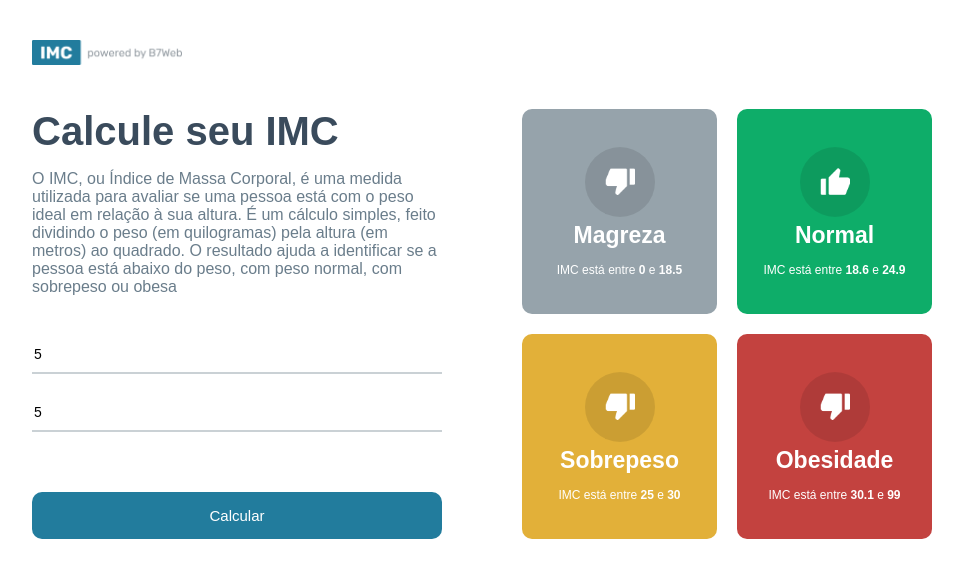
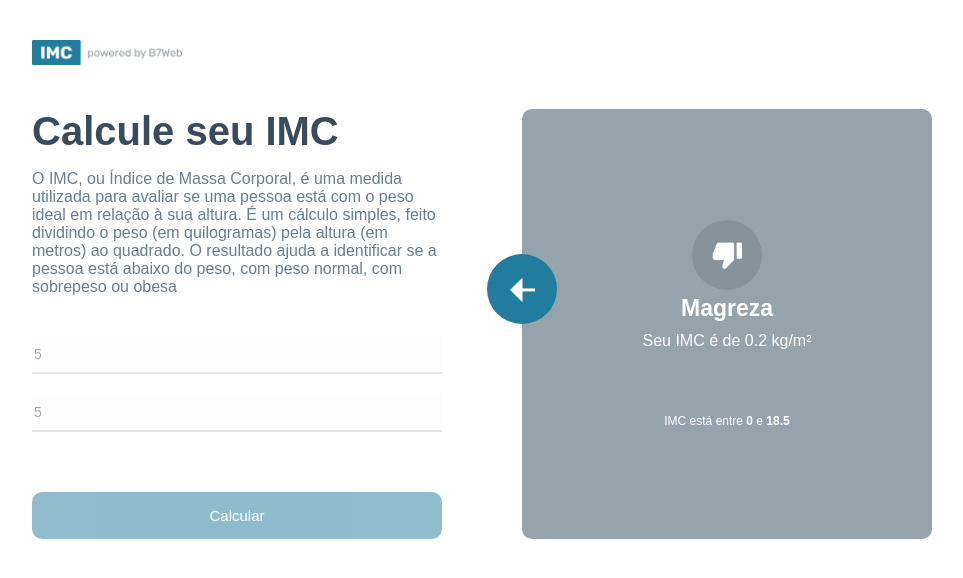
Before and after one commit to micas-tsx/calculadora-imc, a React (Create React App) app: page / in a window 1280 px wide. Both pictures are taken after typing "5", "5" into the empty fields and a click on the button "Calcular". Shown: the top 578 px of the page, without its empty margins (158-1121 px from the left). Built offline with nearby package versions, Linux system fonts and the light colour scheme.

Commit message:
feat: disabled input and button when see the imc

```diff
--- a/src/App.module.css
+++ b/src/App.module.css
@@ -39,6 +39,11 @@
   font-size: 14px;
   outline: 0;
 }
+
+.container .leftSide input:disabled {
+  opacity: .5;
+}
+
 .container .leftSide button {
   background-color: #227C9D;
   color: #FFF;
@@ -54,6 +59,9 @@
 .container .leftSide button:hover {
   opacity: .8;
 }
+.container .leftSide button:disabled {
+  opacity: .5;
+}
 
 .container .rightSide {
   flex: 1;
@@ -66,3 +74,25 @@
   grid-template-columns: repeat(2, 1fr);
   gap: 20px;
 }
+
+.container .rightSide .rightBig {
+  flex: 1;
+  display: flex;
+}
+.container .rightSide .rightArrow {
+  position: absolute;
+  background-color: #227C9D;
+  width: 70px;
+  height: 70px;
+  border-radius: 50%;
+  display: flex;
+  justify-content: center;
+  align-items: center;
+  cursor: pointer;
+  margin-left: -35px;
+  margin-top: 145px;
+  transition: all ease .3s;
+}
+.container .rightSide .rightArrow:hover {
+  opacity: .9;
+}
--- a/src/App.tsx
+++ b/src/App.tsx
@@ -1,19 +1,27 @@
 import { useState } from 'react'
 import styles from './App.module.css'
 import poweredImage from './assets/powered.png'
-import { levels, calculateImc } from './helpers/imc'
+import arrowImage from './assets/leftarrow.png'
+import { levels, calculateImc, Level } from './helpers/imc'
 import { GridItem } from './components/GridItem'
 
 const App = () => {
-  const [heightField,setHeightField] = useState<number>(0)
-  const [weightField,setWeightField] = useState<number>(0)
+  const [heightField, setHeightField] = useState<number>(0);
+  const [weightField, setWeightField] = useState<number>(0);
+  const [toShow, setToShow] = useState<Level | null>(null);
 
   const handleCalculateButton = () => {
-    if(heightField && weightField){
+    if (heightField && weightField) {
+      setToShow(calculateImc(heightField, weightField));
+    } else {
+      alert("Digite todos os campos.");
+    }
+  }
 
-    } else {
-      alert("Digite todos os campos")
-    }
+  const handleBackButton = () => {
+    setToShow(null)
+    setWeightField(0)
+    setHeightField(0)
   }
 
   return(
@@ -33,22 +41,34 @@
             type="number"
             value={heightField > 0 ? heightField : ''}
             onChange={e => setHeightField(parseFloat(e.target.value))}
+            disabled={toShow ? true : false}
           />
           <input
             placeholder="Digite a ser peso. Ex 75.3(em kilogramas)"
             type="number"
             value={weightField > 0 ? weightField : ''}
             onChange={e => setWeightField(parseFloat(e.target.value))}
+            disabled={toShow ? true : false}
           />
 
-          <button onClick={handleCalculateButton}>Calcular</button>
+          <button onClick={handleCalculateButton} disabled={toShow ? true : false}>Calcular</button>
         </div>
         <div className={styles.rightSide}>
-          <div className={styles.grid}>
-            {levels.map((item, key) => (
-              <GridItem key={key} item={item} />
-            ))}
-          </div>
+          {!toShow &&
+            <div className={styles.grid}>
+              {levels.map((item, key) => (
+                <GridItem key={key} item={item} />
+              ))}
+            </div>
+          }
+          {toShow &&
+            <div className={styles.rightBig}>
+              <div className={styles.rightArrow} onClick={handleBackButton} >
+                <img src={arrowImage} alt="" width={25} />
+              </div>
+              <GridItem item={toShow} />
+            </div>
+          }
         </div>
       </div>
     </div>
--- a/src/components/GridItem/GridItem.module.css
+++ b/src/components/GridItem/GridItem.module.css
@@ -29,3 +29,8 @@
   font-size: 12px;
   margin-top: 14px;
 }
+
+.yourImc {
+  fonnt-size: 17px;
+  margin: 10px 0 50px 0;
+}
--- a/src/components/GridItem/index.tsx
+++ b/src/components/GridItem/index.tsx
@@ -15,6 +15,11 @@
         <img src={item.icon === 'up' ? upImage : downImage} alt="" width="30" />
       </div>
       <div className={styles.gridTitle}> {item.title} </div>
+
+      {item.yourImc &&
+        <div className={styles.yourImc}>Seu IMC é de {item.yourImc} kg/m²</div>
+      }
+
       <div className={styles.gridInfo}>
         <>
         IMC está entre <strong>{item.imc[0]}</strong> e <strong>{item.imc[1]}</strong>
--- a/src/helpers/imc.ts
+++ b/src/helpers/imc.ts
@@ -36,13 +36,14 @@
 export const calculateImc = (height: number, weight: number) => {
   const imc = weight / (height * height);
 
-  for(let i in levels) {
-    if(imc >= levels[i].imc[0] &&
-       imc <= levels[i].imc[1]) {
-        levels[i].yourImc = imc;
-        return levels[1]
+  for (let i in levels) {
+        if (imc >= levels[i].imc[0] && imc <= levels[i].imc[1]) {
+            let levelCopy: Level = { ...levels[i] };
+
+            levelCopy.yourImc = parseFloat(imc.toFixed(2));
+            return levelCopy;
+        }
     }
-  }
 
   return null
 }
```
